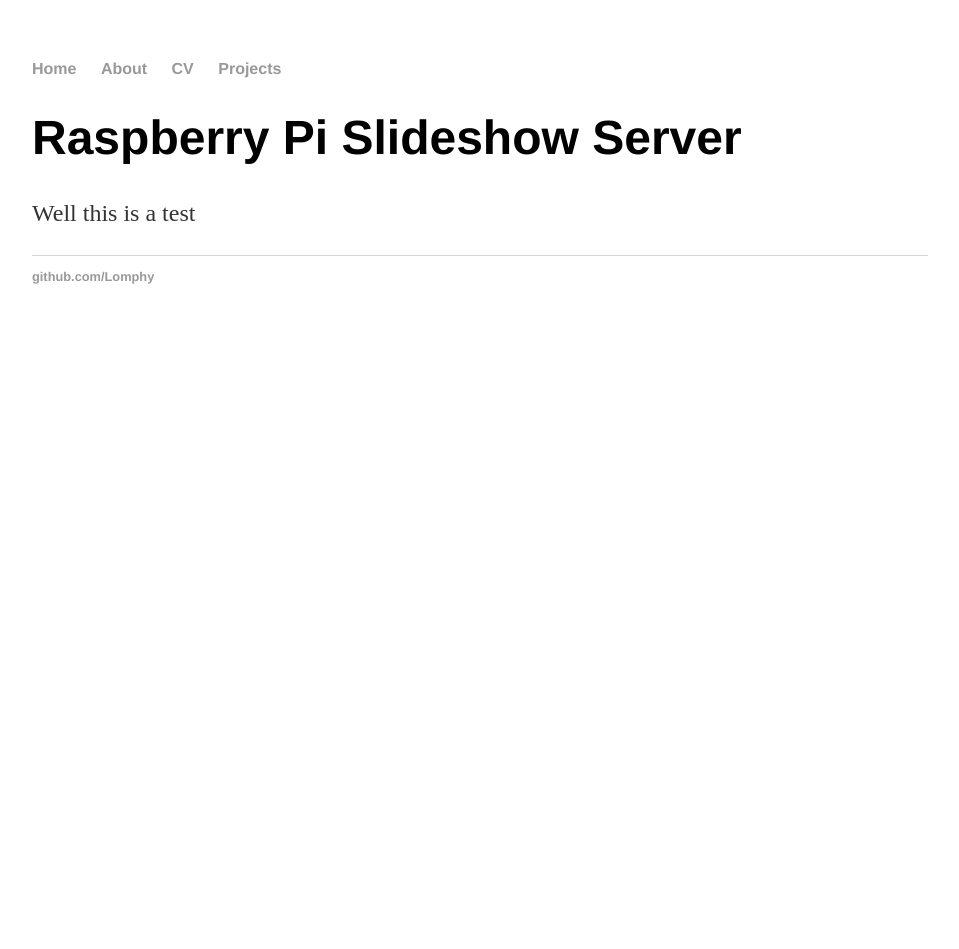
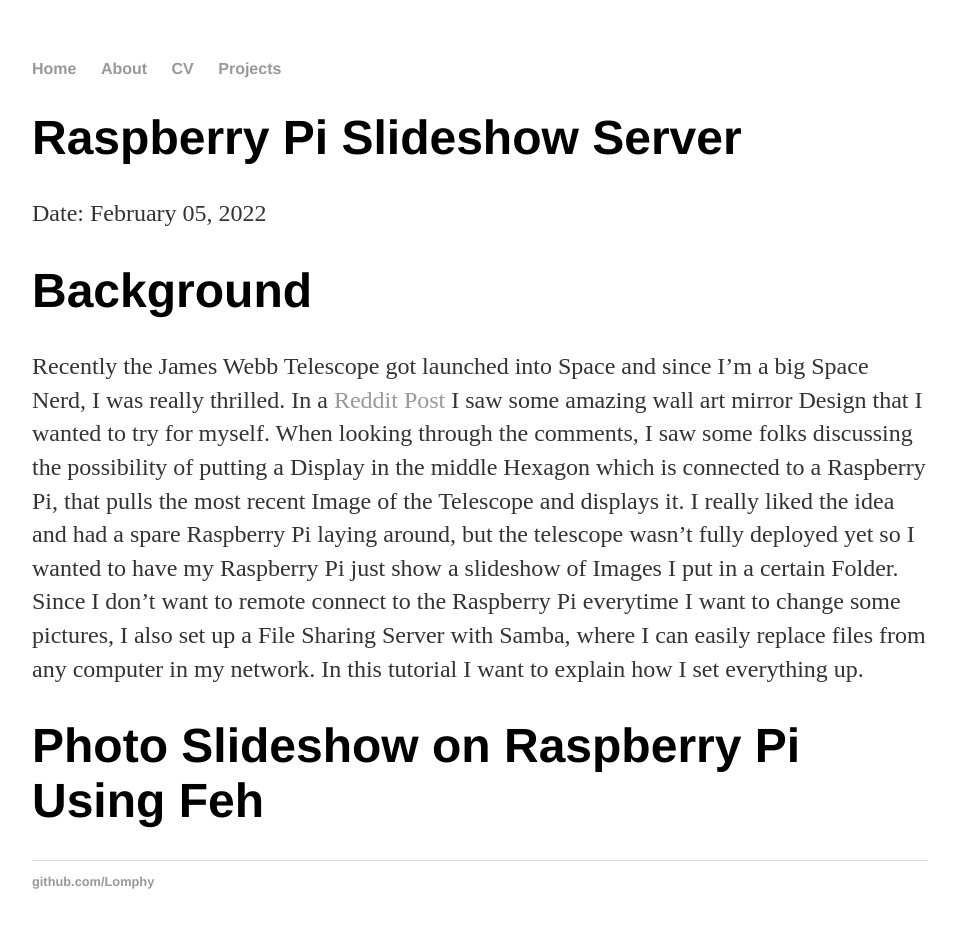
Before and after one commit to Lomphy/Lomphy.github.io, a Jekyll site: the page built from projects/RaspiSlideshowServer.md, in a window 1280 px wide. Shown: the whole page, without its empty margins (160-1119 px from the left). Built offline with Jekyll 4.4.1, drawn with Linux system fonts in a browser that asks for light colours; before the commit the page ends 900 px from its top, so only the background shows below that.

Commit message:
feat: added Background to Raspi

```diff
--- a/projects/RaspiSlideshowServer.md
+++ b/projects/RaspiSlideshowServer.md
@@ -2,5 +2,10 @@
 layout: page
 title: "Raspberry Pi Slideshow Server"
 ---
+Date: February 05, 2022
 
-Well this is a test
+# Background
+
+Recently the James Webb Telescope got launched into Space and since I'm a big Space Nerd, I was really thrilled. In a [Reddit Post](https://www.reddit.com/r/space/comments/sgmc4e/i_built_a_james_webb_inspired_bit_of_wall_art/) I saw some amazing wall art mirror Design that I wanted to try for myself. When looking through the comments,  I saw some folks discussing the possibility of putting a Display in the middle Hexagon which is connected to a Raspberry Pi, that pulls the most recent Image of the Telescope and displays it. I really liked the idea and had a spare Raspberry Pi laying around, but the telescope wasn't fully deployed yet so I wanted to have my Raspberry Pi just show a slideshow of Images I put in a certain Folder. Since I don't want to remote connect to the Raspberry Pi everytime I want to change some pictures, I also set up a File Sharing Server with Samba, where I can easily replace files from any computer in my network. In this tutorial I want to explain how I set everything up.
+
+# Photo Slideshow on Raspberry Pi Using Feh
```
